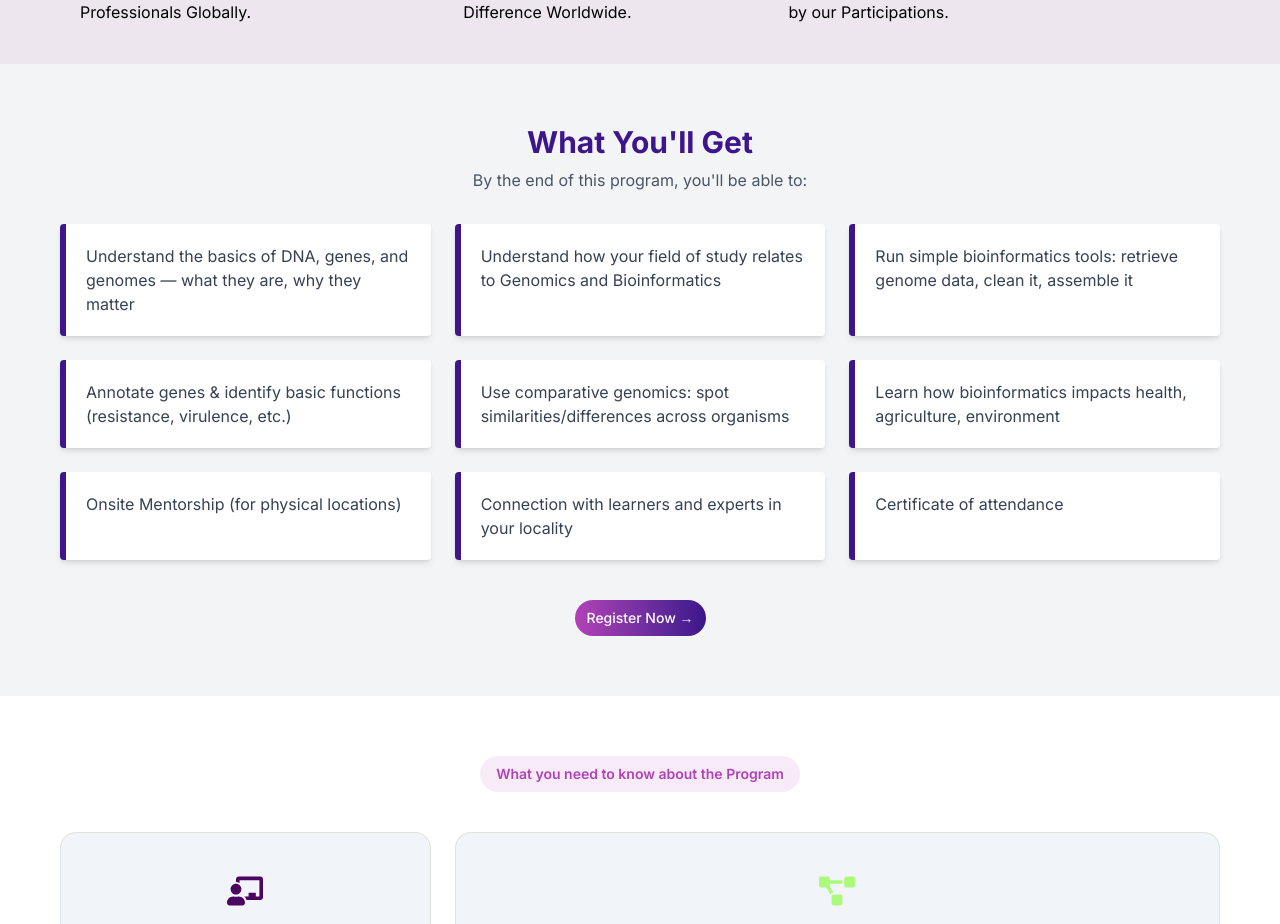
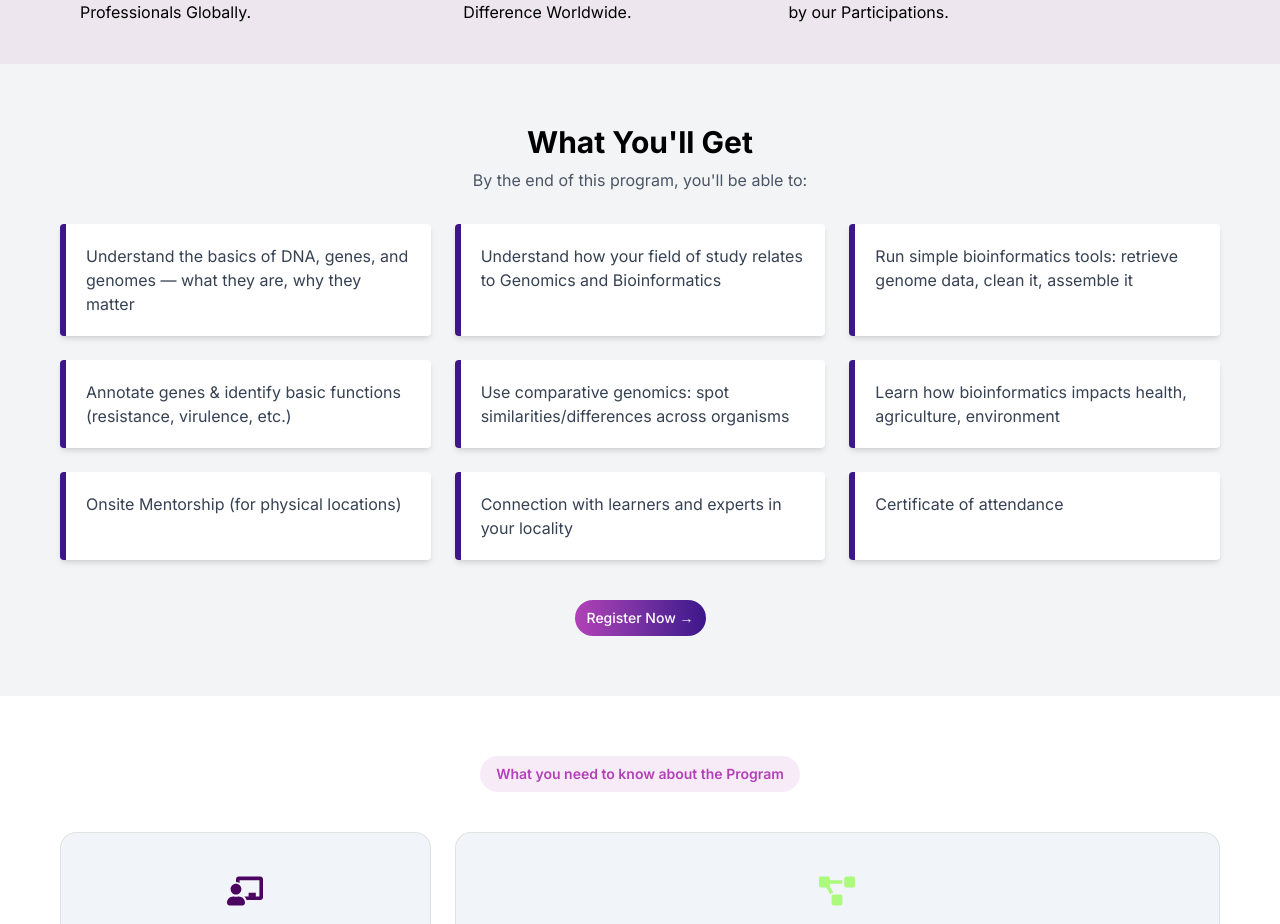
Before and after one commit to Omotolani30/GOGENEBIO, a React (Vite) app: page / in a window 1280 px wide. Shown: the part 904-1828 px from the top of the page. Built offline with nearby package versions, Linux system fonts and the light colour scheme.

Commit message:
color changed

```diff
--- a/src/Components/ProgramBenefits.jsx
+++ b/src/Components/ProgramBenefits.jsx
@@ -18,7 +18,7 @@ const ProgramBenefits = () => {
   return (
     <div className="p-5 md:p-10 lg:p-15 bg-[#F3F4F6] flex flex-col items-center">
       <div className="text-center mb-8">
-        <h2 className="text-2xl md:text-3xl font-bold text-[#3d168b]">
+        <h2 className="text-2xl md:text-3xl font-bold">
           What You'll Get
         </h2>
         <p className="text-sm md:text-base text-gray-600 mt-2">
```
